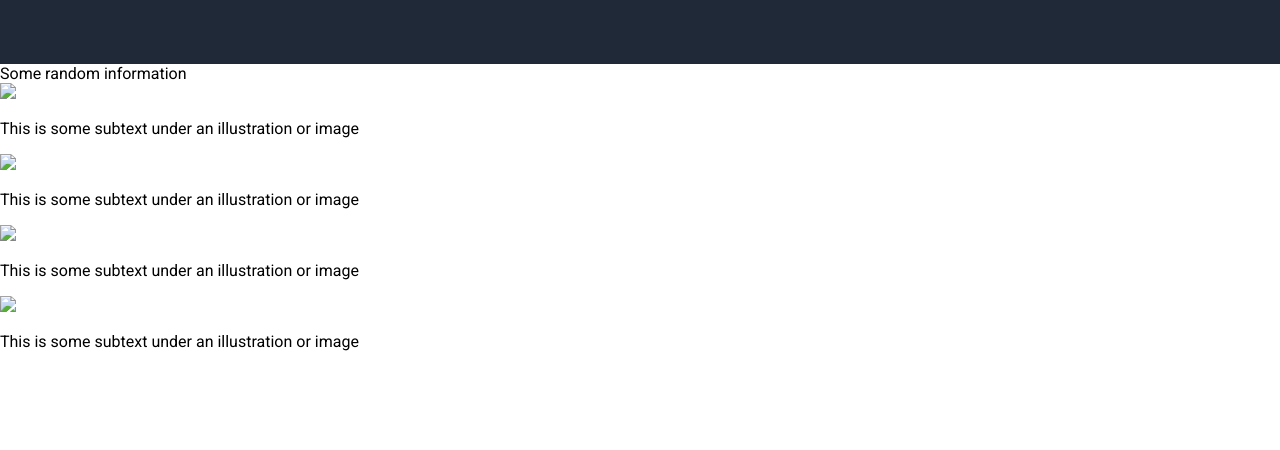
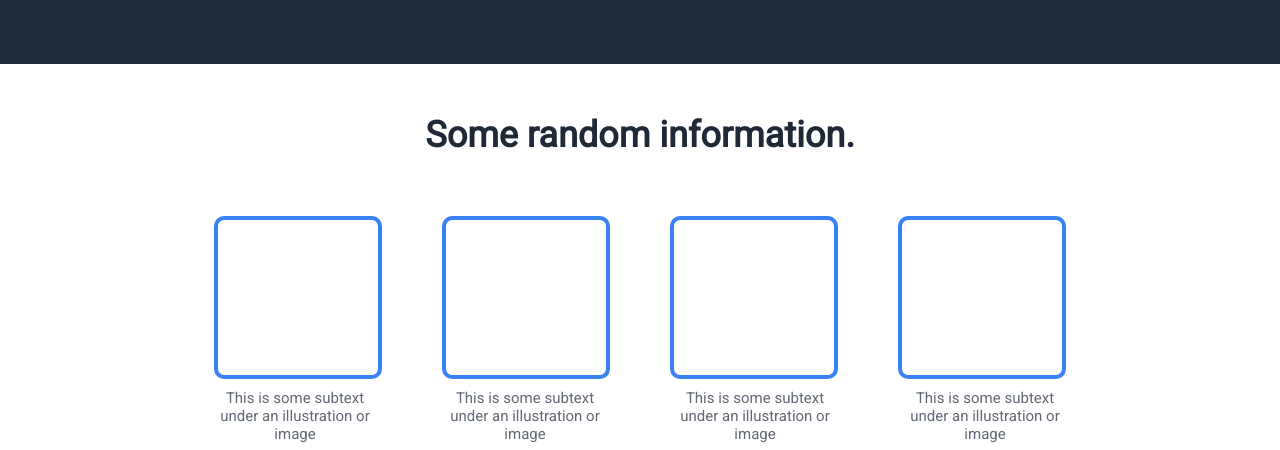
Before and after one commit to Jwilkins48/Landing_Page, a plain HTML site: page index.html in a window 1280 px wide. Shown: the part 436-886 px from the top of the page. Before the commit the page ends 803 px from the top, so only its background shows below. Drawn offline with Linux system fonts and the light colour scheme.

Commit message:
completed css for section two

```diff
--- a/index.html
+++ b/index.html
@@ -10,6 +10,7 @@
 </head>
 
 <body>
+    <!-- Section one -->
     <div class="sectionOne">
         <!-- Header -->
         <div class="header">
@@ -38,26 +39,27 @@
     </div>
     <!-- Section two -->
     <div class="info-container">
-        <div class="info-header">Some random information</div>
+        <div class="info-header">Some random information.</div>
 
         <div class="img-container">
-            <div class="box-1">
-                <img src="#" class="info-img">
-                <p class="infoTxt">This is some subtext under an illustration or image</p>
+            <div class="box 1">
+
             </div>
-            <div class="box-2">
-                <img src="#" class="info-img">
-                <p class="infoTxt">This is some subtext under an illustration or image</p>
+            <div class="box 2">
+
             </div>
-            <div class="box-3">
-                <img src="#" class="info-img">
-                <p class="infoTxt">This is some subtext under an illustration or image</p>
+            <div class="box 3">
+
             </div>
-            <div class="box-4">
-                <img src="#" class="info-img">
-                <p class="infoTxt">This is some subtext under an illustration or image</p>
+            <div class="box 4">
+
             </div>
-
+        </div>
+        <div class="text">
+            <div class="infoTxt">This is some subtext under an illustration or image</div>
+            <div class="infoTxt">This is some subtext under an illustration or image</div>
+            <div class="infoTxt">This is some subtext under an illustration or image</div>
+            <div class="infoTxt">This is some subtext under an illustration or image</div>
         </div>
     </div>
 </body>
--- a/style.css
+++ b/style.css
@@ -1,27 +1,29 @@
 @import url('https://fonts.googleapis.com/css2?family=Roboto&display=swap');
-body{
+
+body {
     margin: 0;
     padding: 0;
     font-family: 'Roboto', sans-serif;
 }
 
-.sectionOne{
+.sectionOne {
     background-color: #1f2937;
     display: flex;
     flex-direction: column;
 
 }
 
-.header{
+.header {
     display: flex;
     justify-content: space-between;
 
 }
-.header-links{
+
+.header-links {
     display: flex;
 }
 
-.logo{
+.logo {
     font-size: 24px;
     font-weight: bold;
     color: #f9faf8;
@@ -29,40 +31,48 @@ body{
     margin-top: 10px;
 }
 
-.content{
+.content {
     display: flex;
     justify-content: center;
     align-items: center;
     margin: 15px;
 }
 
-.heading{
+/* Heading and subtext */
+.heading {
     font-size: 48px;
     font-weight: bolder;
     color: #f9faf8;
     margin-bottom: 5px;
 }
 
-
-.subtext{
+.subtext {
     font-size: 18px;
     color: #e5e7eb;
 }
 
-ul{
+/* Links */
+ul {
     list-style-type: none;
     display: flex;
     gap: 25px;
     flex-wrap: nowrap;
     margin-right: 515px;
 }
-a{
+
+a {
     text-decoration: none;
     font-size: 18px;
     color: #e5e7eb;
 }
 
-.signUpBtn{
+/* Left */
+.left-content {
+    max-width: 415px;
+    padding: 40px;
+}
+
+.signUpBtn {
     border-radius: 5px;
     padding: 4px 15px;
     font-family: 'Roboto', sans-serif;
@@ -72,7 +82,8 @@ a{
     width: 25%;
 }
 
-.placeholder{
+/* Right */
+.placeholder {
     color: #e5e7eb;
     border: solid 1px rgb(95, 84, 84);
     background-color: rgb(93, 99, 117);
@@ -80,7 +91,50 @@ a{
     margin: 65px 160px 60px;
 
 }
-.left-content{
-    max-width: 415px;
-    padding: 40px;
+
+/* second section */
+
+.img-container{
+    display: flex;
+    justify-content: center;
+
 }
+
+
+.img-container div{
+    display: flex;
+    border: solid 4px #3882f6;
+    border-radius: 10px;
+    padding: 20px;
+    justify-content: space-evenly;
+    gap: 50px;
+}
+
+.info-header{
+    display: flex;
+    justify-content: center;
+    align-items: center;
+    font-size: 36px;
+    font-weight: bolder;
+    color: #1f2937;
+    margin: 50px;
+}
+
+.box{
+    width: 120px;
+    height: 115px;
+    margin: 10px 30px 0;
+}
+.text{
+    display: flex;
+    justify-content: center;
+    align-items: center;
+    font-size: 15px;
+}
+.infoTxt{
+    text-align: center;
+    width: 160px;
+    margin: 0 25px;
+    padding: 10px;
+    color: #626874;
+}
```
